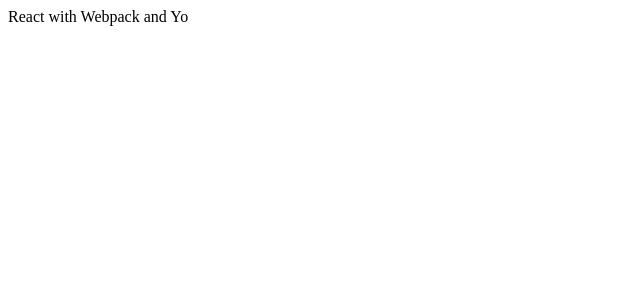
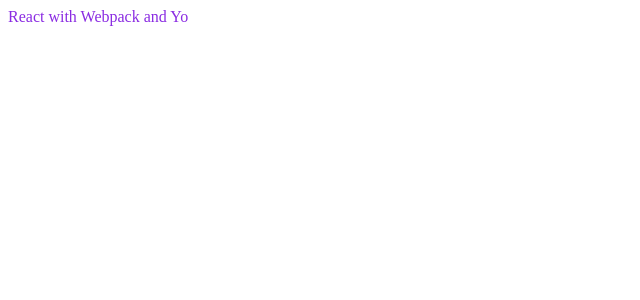
Before and after one commit to sohaveaniceday/webpack-5-react, a React app: page / in a window 1280 px wide. Shown: the top 300 px of the page, without its empty margins (0-640 px from the left). Built offline with nearby package versions, Linux system fonts and the light colour scheme; the HTML template or start-up script is replaced by a standard one.

Commit message:
feat: added css modules

```diff
--- a/package.json
+++ b/package.json
@@ -13,12 +13,14 @@
     "@babel/preset-react": "^7.13.13",
     "babel-eslint": "^10.1.0",
     "babel-loader": "^8.2.2",
+    "css-loader": "^5.2.0",
     "eslint": "^7.23.0",
     "eslint-config-prettier": "^8.1.0",
     "eslint-loader": "^4.0.2",
     "eslint-plugin-prettier": "^3.3.1",
     "prettier": "^2.2.1",
     "react-hot-loader": "^4.13.0",
+    "style-loader": "^2.0.0",
     "webpack": "^5.28.0",
     "webpack-cli": "^4.6.0",
     "webpack-dev-server": "^3.11.2"
--- a/src/App.js
+++ b/src/App.js
@@ -1,5 +1,8 @@
 import React from 'react';
+import styles from './style.css';
 
-const App = ({ title }) => <div>{title}</div>;
+const App = ({ title }) => (
+  <div className={styles.title}>{title}</div>
+);
 
 export default App;
--- /dev/null
+++ b/src/style.css
@@ -0,0 +1,3 @@
+.title {
+  color: blueviolet;
+}
--- a/webpack.config.js
+++ b/webpack.config.js
@@ -9,6 +9,19 @@
         test: /\.(js|jsx)$/,
         exclude: /node_modules/,
         use: ['babel-loader', 'eslint-loader'],
+      },
+      {
+        test: /\.css$/i,
+        exclude: /node_modules/,
+        use: [
+          'style-loader',
+          {
+            loader: 'css-loader',
+            options: {
+              modules: true,
+            },
+          },
+        ],
       },
     ],
   },
```
Also changed, not shown: 1 other file (tests, documents, lock files or other folders).
